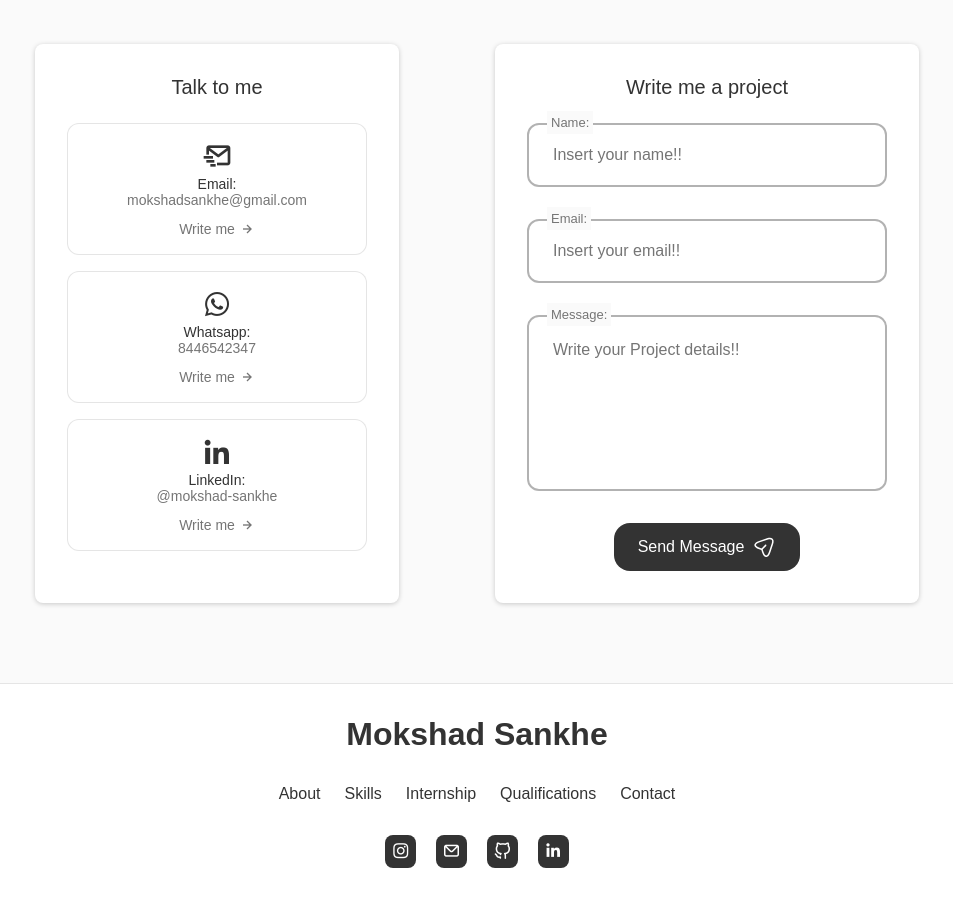
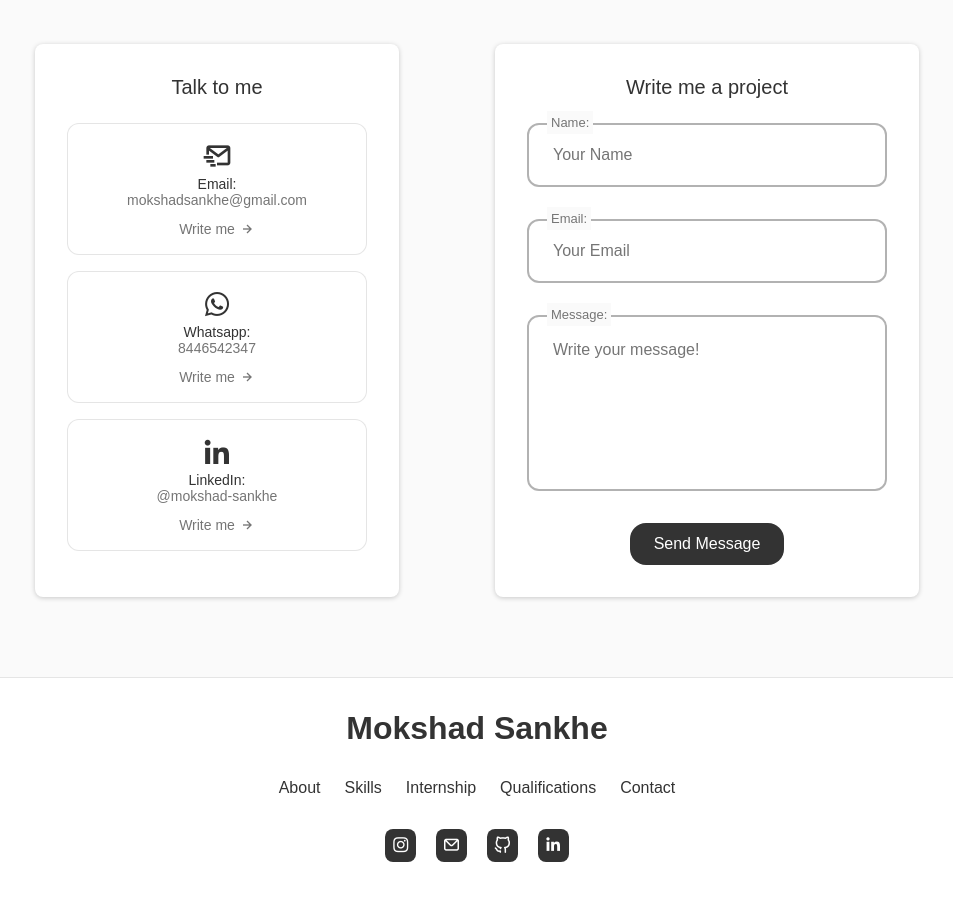
Before and after one commit to Mokshu3242/Portfolio, a React (Create React App) app: page / in a window 1280 px wide. Shown: the part 3740-4647 px from the top of the page, without its empty margins (163-1116 px from the left). Built offline with nearby package versions, Linux system fonts and the light colour scheme.

Commit message:
Update Contact.jsx

```diff
--- a/src/Components/Contact/Contact.jsx
+++ b/src/Components/Contact/Contact.jsx
@@ -114,61 +114,77 @@ const Contact = () => {
         {/* Right Section */}
         <div className="contact_content">
           <h3 className="contact_title">Write me a project</h3>
-          <form ref={form} onSubmit={sendEmail} className="contact_form">
+          <form
+              ref={form}
+              onSubmit={sendEmail}
+              className="contact_form space-y-6"
+            >
               <div className="contact_form-div">
-              <label className="contact_form-tag">Name:</label>
+                <label className="contact_form-tag text-lg text-gray-700">
+                  Name:
+                </label>
                 <input
                   type="text"
                   name="name"
-                placeholder="Insert your name!!"
-                className="contact_form-input"
+                  placeholder="Your Name"
+                  className="contact_form-input w-full p-4 border-2 border-gray-300 rounded-lg focus:outline-none focus:ring-2 focus:ring-indigo-400 shadow-sm transition-all ease-in-out duration-300"
                   required
                 />
               </div>
+
               <div className="contact_form-div">
-              <label className="contact_form-tag">Email:</label>
+                <label className="contact_form-tag text-lg text-gray-700">
+                  Email:
+                </label>
                 <input
                   type="email"
                   name="email"
-                placeholder="Insert your email!!"
-                className="contact_form-input"
+                  placeholder="Your Email"
+                  className="contact_form-input w-full p-4 border-2 border-gray-300 rounded-lg focus:outline-none focus:ring-2 focus:ring-indigo-400 shadow-sm transition-all ease-in-out duration-300"
                   required
                 />
               </div>
+
               <div className="contact_form-div contact_form-area">
-              <label className="contact_form-tag">Message:</label>
+                <label className="contact_form-tag text-lg text-gray-700">
+                  Message:
+                </label>
                 <textarea
-                name="project"
+                  name="message"
                   cols="30"
-                rows="10"
-                className="contact_form-input"
-                placeholder="Write your Project details!!"
+                  rows="6"
+                  className="contact_form-input w-full p-4 border-2 border-gray-300 rounded-lg focus:outline-none focus:ring-2 focus:ring-indigo-400 shadow-sm transition-all ease-in-out duration-300"
+                  placeholder="Write your message!"
                   required
                 ></textarea>
               </div>
+
+              {/* Hidden input to mark the form submission as from SupeCook */}
+              <input type="hidden" name="website" value="Portfolio Website" />
+
               <button
-              className="button hbtn"
+                className="button w-full py-4 px-8 bg-indigo-600 text-white rounded-lg hover:bg-indigo-700 transition-colors duration-300 ease-in-out flex items-center justify-center"
                 type="submit"
-              disabled={isSending} // Disable button if message is being sent
+                disabled={isSending}
               >
-              {isSending ? "Please wait..." : "Send Message"}{" "}
+                {isSending ? (
+                  <>
+                    <span className="mr-2">Sending...</span>
                     <svg
-                className="button__icon"
+                      className="animate-spin inline-block w-5 h-5"
                       xmlns="http://www.w3.org/2000/svg"
-                width="24"
-                height="24"
                       viewBox="0 0 24 24"
                       fill="none"
                     >
                       <path
-                  d="M14.2199 21.9352C13.0399 21.9352 11.3699 21.1052 10.0499 17.1352L9.32988 14.9752L7.16988 14.2552C3.20988 12.9352 2.37988 11.2652 2.37988 10.0852C2.37988 8.91525 3.20988 7.23525 7.16988 5.90525L15.6599 3.07525C17.7799 2.36525 19.5499 2.57525 20.6399 3.65525C21.7299 4.73525 21.9399 6.51525 21.2299 8.63525L18.3999 17.1252C17.0699 21.1052 15.3999 21.9352 14.2199 21.9352ZM7.63988 7.33525C4.85988 8.26525 3.86988 9.36525 3.86988 10.0852C3.86988 10.8052 4.85988 11.9052 7.63988 12.8252L10.1599 13.6652C10.3799 13.7352 10.5599 13.9152 10.6299 14.1352L11.4699 16.6552C12.3899 19.4352 13.4999 20.4252 14.2199 20.4252C14.9399 20.4252 16.0399 19.4352 16.9699 16.6552L19.7999 8.16525C20.3099 6.62525 20.2199 5.36525 19.5699 4.71525C18.9199 4.06525 17.6599 3.98525 16.1299 4.49525L7.63988 7.33525Z"
-                  fill="var(--container-color)"
-                ></path>
-                <path
-                  d="M10.11 14.7052C9.92005 14.7052 9.73005 14.6352 9.58005 14.4852C9.29005 14.1952 9.29005 13.7152 9.58005 13.4252L13.16 9.83518C13.45 9.54518 13.93 9.54518 14.22 9.83518C14.51 10.1252 14.51 10.6052 14.22 10.8952L10.64 14.4852C10.5 14.6352 10.3 14.7052 10.11 14.7052Z"
-                  fill="var(--container-color)"
-                ></path>
+                        d="M12 2v4l3-3-3-3zm0 16v4l-3-3 3-3zm0-8V6l-3 3 3 3z"
+                        fill="currentColor"
+                      />
                     </svg>
+                  </>
+                ) : (
+                  "Send Message"
+                )}
               </button>
             </form>
         </div>
```
Lines whose indentation alone changed are shown as unchanged.
